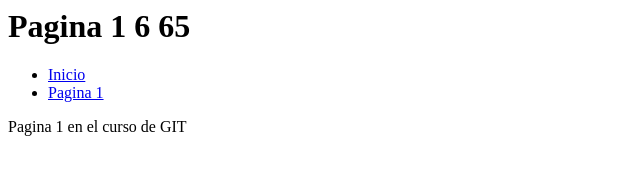
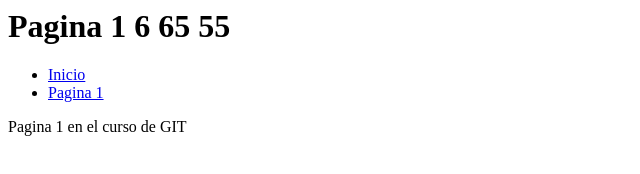
Before and after one commit to braisrivad/curso-demiTesteando, a plain HTML site: page pagina1.html in a window 1280 px wide. Shown: the full height of the page, 0-640 px from the left. Drawn offline with Linux system fonts and the light colour scheme.

Commit message:
cambios en la pagina

```diff
--- a/pagina1.html
+++ b/pagina1.html
@@ -5,7 +5,7 @@
 		<title>Pagina web HTML</title>
 	</head>
 	<body>
-		<h1>Pagina 1 6 65</h1>
+		<h1>Pagina 1 6 65 55</h1>
 		<ul>
 			<li><a href="index.html">Inicio</a></li>
 			<li><a href="pagina1.html">Pagina 1</a></li>
```
